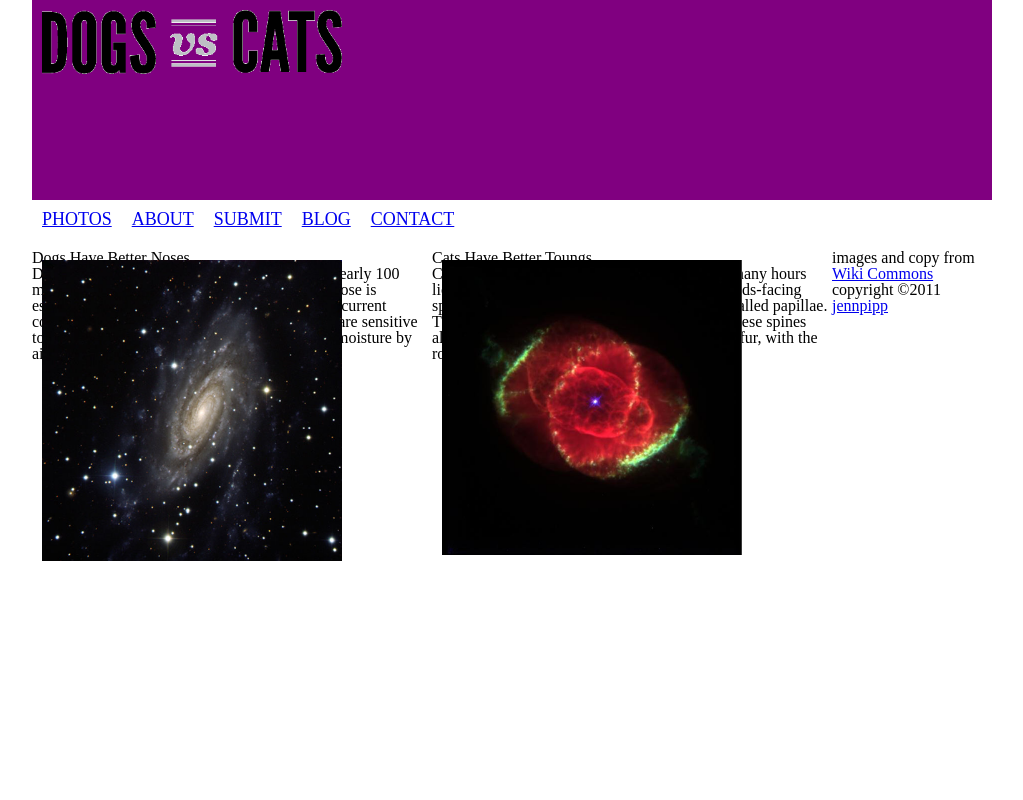
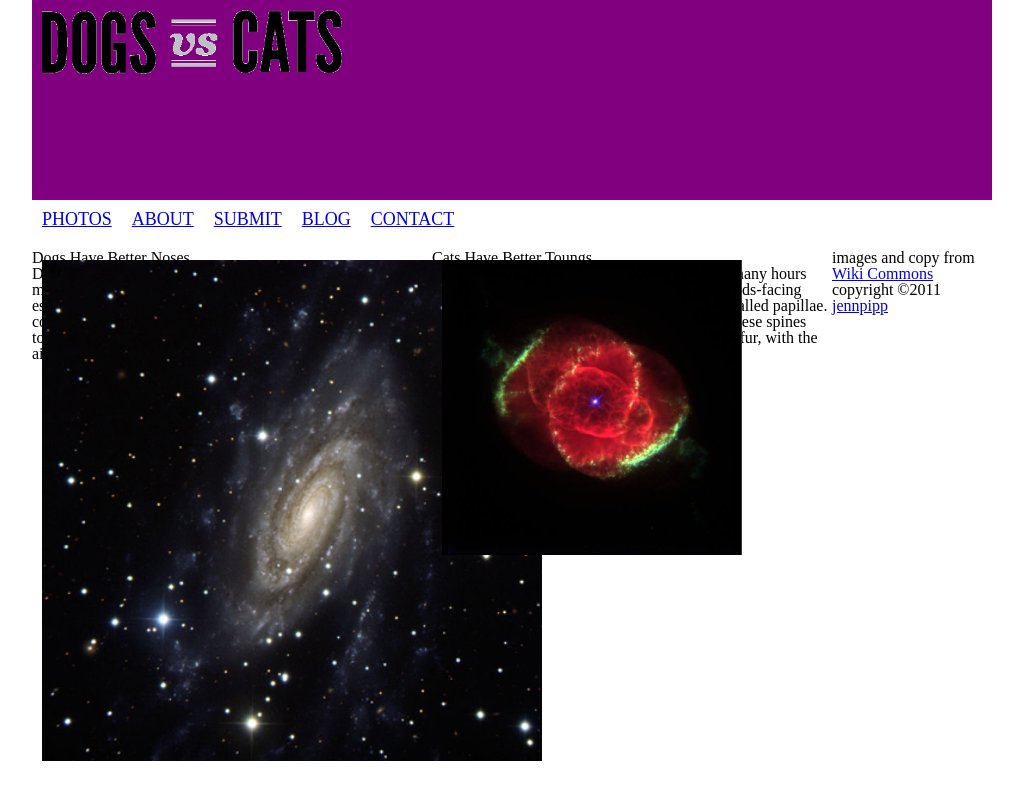
Before and after one commit to jennpipp/jennpipp.github.com, a PHP site: page /05-css-cats-vs-dogs/index.html in a window 1280 px wide. Shown: the whole page, without its empty margins (128-1151 px from the left). Run offline with PHP 8.4, Linux system fonts and the light colour scheme.

Commit message:
.dogs img

```diff
--- a/05-css-cats-vs-dogs/style.css
+++ b/05-css-cats-vs-dogs/style.css
@@ -87,5 +87,5 @@ section #content {postion: realtive; width: 800px; color:orange:}
  .dogs {float: left; width: 400px;}
 .cats  {float: left; width: 400px;}
 img   {position: absolute; width: 300px; padding: 10px;}
-img cat {width: 500px;}
+.dogs img {width: 500px;}
 cat img {width: 10px;}
```
